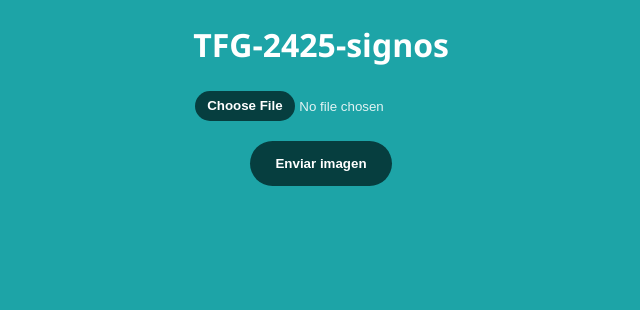
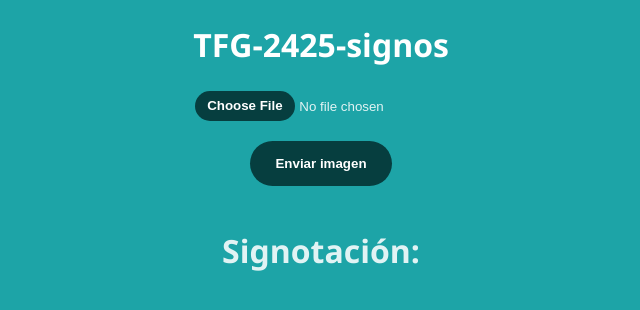
Before and after one commit to NILGroup/tfg-2425-signos, a React (Vite) app in the folder PWA-Signos/: page / in a window 1280 px wide. Shown: the top 310 px of the page, without its empty margins (319-959 px from the left). Built offline with nearby package versions, Linux system fonts and the light colour scheme.

Commit message:
Signotation showed Co-authored-by: dlcalle <dlcalle@users.noreply.github.com> Co-authored-by: sandra-conde-gonzalez <sandra-conde-gonzalez@users.noreply.github.com>

```diff
--- a/PWA-Signos/src/components/UploadImage.jsx
+++ b/PWA-Signos/src/components/UploadImage.jsx
@@ -9,6 +9,7 @@ const UploadImage = () => {
   const [selectedFile, setSelectedFile] = useState(null);
   const [videos, setVideos] = useState(null);
   const [selectedVideo, setSelectedVideo] = useState(null);
+  const [text, setText] = useState(null);
 
   const handleFileSelect = (event) => {
     setSelectedFile(event.target.files[0]);
@@ -31,7 +32,7 @@ const UploadImage = () => {
         const responseData = await response.json();
         console.log(responseData);
         const signotation = await responseToSignotation(responseData);
-
+        await setText(signotation);
         const url = new URL(
           SIGNARIO_URL +
             new URLSearchParams({
@@ -66,7 +67,9 @@ const UploadImage = () => {
         Enviar imagen
       </button>
 
+      <h1>Signotación: {text}</h1>
       <div className="videos">
+
         {videos !== null &&
           videos.map((_, index) => {
             return (
```
